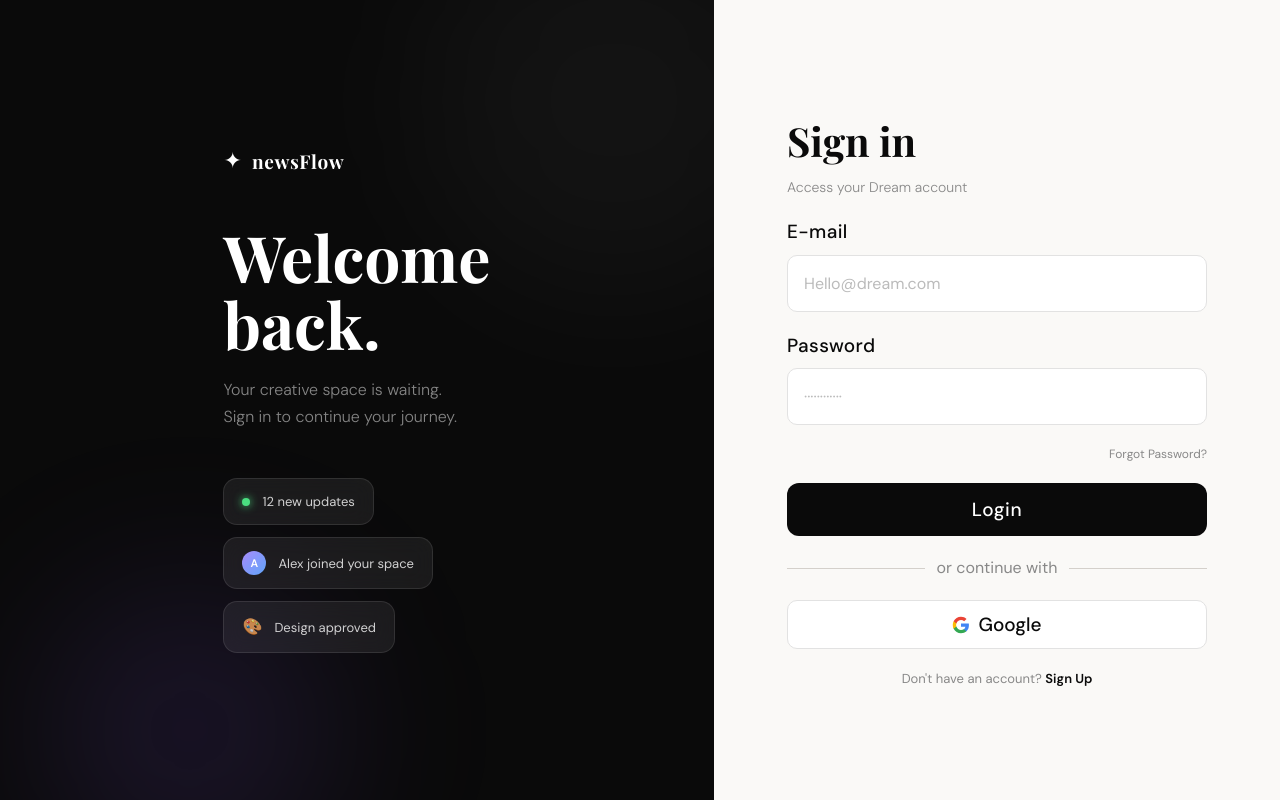
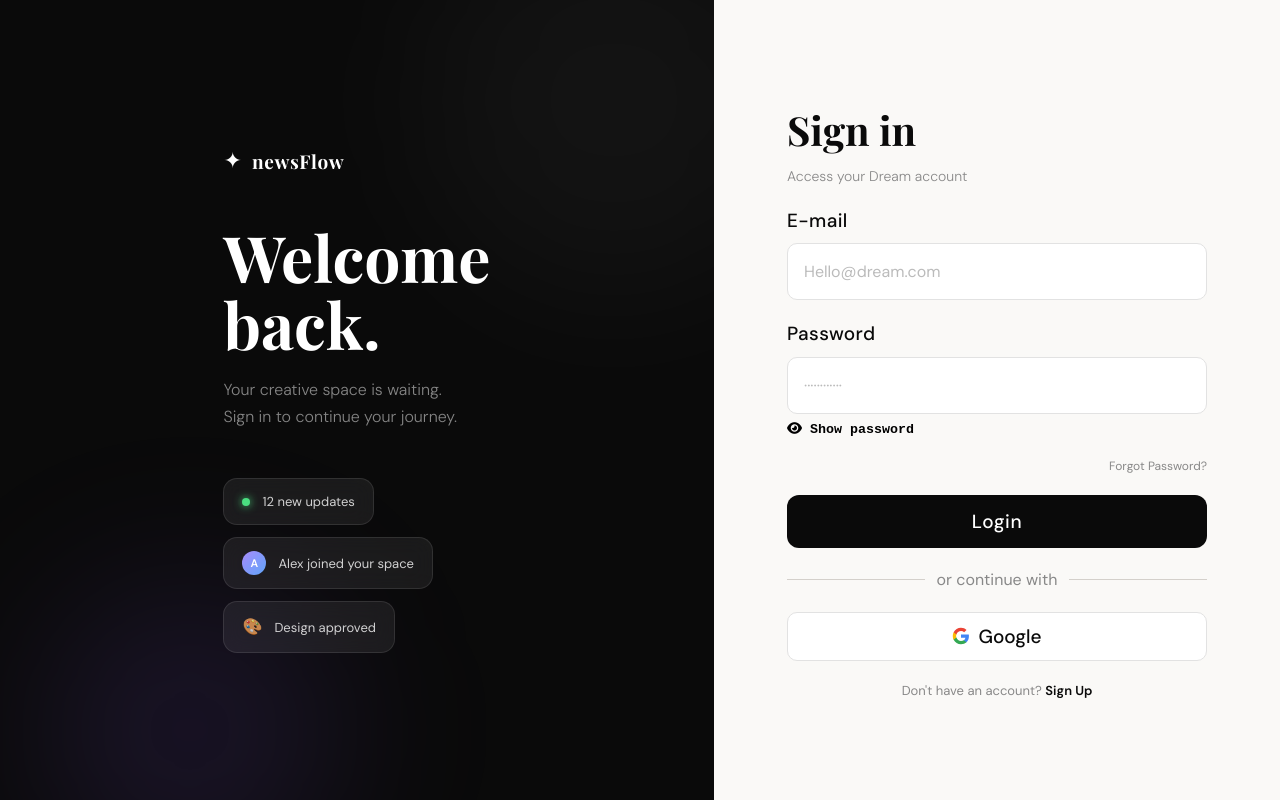
Before and after one commit to Cyril9t/newsFlow, a React (Vite) app: page / in a window 1280 px wide. Built offline with nearby package versions, Linux system fonts and the light colour scheme.

Commit message:
SHOW PASS UPDATE

```diff
--- a/src/App.css
+++ b/src/App.css
@@ -61,6 +61,8 @@ body {
   align-items: center;
   gap: 10px;
 }
+
+
 
 .brand-icon {
   font-size: 22px;
@@ -427,6 +429,14 @@ body {
   border: 1px solid #1a1a1a;
 }
 
+.showPassword {
+  text-align: left;
+  border: none;
+  background: none;
+  font-family: monospace;
+  font-weight: 700;
+}
+
 .avatar-icon {
   margin-top: 18px;
   width: 68px;
--- a/src/Login.jsx
+++ b/src/Login.jsx
@@ -12,7 +12,7 @@ export function LoginPage() {
     const [modaleAlert, setModaleAlert] = useState("");
     const [passwordAlert, setPasswordAlert] = useState("");
     const [buttonLoader, setButtonLoader] = useState(false);
-
+    const [showPassword, setShowPassword] = useState(false);
 
     const navigate = useNavigate("");
 
@@ -80,9 +80,6 @@ export function LoginPage() {
             }
         }
     }
-
-
-
     return (<>
 
 
@@ -155,13 +152,18 @@ export function LoginPage() {
 
                     <div className="input-group">
                         <label>Password</label>
-                        <input type="password" placeholder="············"
+                        <input type={showPassword ? "text " : "password"} placeholder="············"
                             onChange={(e) => {
                                 setPasswords(e.target.value)
                             }}
 
                             required
                         />
+
+                        <button className="showPassword" onClick={() => {
+                            setShowPassword(prev => !prev);
+                        }}> <i class="fas fa-eye"></i> Show password</button>
+
                         <small className="strong">{passwordAlert}</small>
                         <a href="#" className="forgot desktop-forgot" onClick={() => {
                             reset(email);
@@ -233,12 +235,17 @@ export function LoginPage() {
 
                         <div className="phone-field">
                             <label>Password</label>
-                            <input type="password"
-                                placeholder="············"
+
+                            <input type={showPassword ? "text " : "password"} placeholder="············"
+
                                 onChange={(e) => {
-                                    setPassword(e.target.value);
+                                    setPasswords(e.target.value);
                                 }}
                             />
+                            <button className="showPassword" onClick={() => {
+                                setShowPassword(prev => !prev);
+                            }}> <i class="fas fa-eye"></i> Show password</button>
+
                             <small className="strong">{passwordAlert}</small>
                             <a href="#" className="forgot phone-forgot">Forgot Password?</a>
 
--- a/src/Profile.jsx
+++ b/src/Profile.jsx
@@ -51,12 +51,13 @@ export function ProfilePage() {
                                     <path d="M4 20c0-4 3.6-7 8-7s8 3 8 7" />
                                 </svg> */}
                                 <img src="profile.jpg" className="photo" alt="name" />
+
                             </div>
                             <span className="online-badge"></span>
                         </div>
                         <div className="header-info">
-                            <h1 className="profile-fullname">Alexandra Monroe</h1>
-                            <span className="profile-username">@alexmonroe</span>
+                            <h1 className="profile-fullname">newsFlow</h1>
+                            <span className="profile-username">@newsFlowo</span>
                             <span className="profile-role"></span>
                         </div>
                         <div>
@@ -74,7 +75,10 @@ export function ProfilePage() {
 
                             <section className="section">
                                 <h3 className="section-title">About</h3>
-                                <p className="bio-text">Passionate designer crafting meaningful digital experiences. I blend aesthetics with function — turning complex problems into elegant, intuitive interfaces. Currently open to freelance collaborations and full-time opportunities.</p>
+                                <p className="bio-text">NewsFlow is a modern news platform built to deliver real-time updates from around the world fast, simple, and reliable. Designed with user experience in mind, it gives you instant access to trending headlines across categories like technology, business, sports, and entertainment.
+                                    With NewsFlow, users can explore news based on their preferred country, making it easy to stay connected both locally and globally. The platform offers a smooth, responsive interface that ensures seamless browsing on any device.
+                                    Powered by live data, NewsFlow keeps content fresh and up to date, while its scalable architecture allows for future enhancements like personalized feeds, saved articles, and notifications.
+                                    NewsFlow isn’t just a news app—it’s a smarter way to experience the world’s stories.</p>
                             </section>
 
                             <section className="section">
@@ -89,12 +93,12 @@ export function ProfilePage() {
                                     <li>
                                         <span className="d-icon"><svg width="14" height="14" viewBox="0 0 24 24" fill="none" stroke="currentColor" stroke-width="2"><path d="M20 4H4a2 2 0 00-2 2v12a2 2 0 002 2h16a2 2 0 002-2V6a2 2 0 00-2-2z" /><path d="M22 6l-10 7L2 6" /></svg></span>
                                         <span className="d-label">Email</span>
-                                        <span className="d-value">alex@dream.com</span>
+                                        <span className="d-value">newsFlow@update.com</span>
                                     </li>
                                     <li>
                                         <span className="d-icon"><svg width="14" height="14" viewBox="0 0 24 24" fill="none" stroke="currentColor" stroke-width="2"><path d="M12 2a10 10 0 100 20A10 10 0 0012 2z" /><path d="M2 12h20M12 2a15.3 15.3 0 010 20M12 2a15.3 15.3 0 000 20" /></svg></span>
                                         <span className="d-label">Website</span>
-                                        <a href="#" className="d-value d-link">alexmonroe.design</a>
+                                        <a href="#" className="d-value d-link">newsFlow.com</a>
                                     </li>
                                     <li>
                                         <span className="d-icon"><svg width="14" height="14" viewBox="0 0 24 24" fill="none" stroke="currentColor" stroke-width="2"><rect x="3" y="4" width="18" height="18" rx="2" /><path d="M16 2v4M8 2v4M3 10h18" /></svg></span>
@@ -106,11 +110,11 @@ export function ProfilePage() {
                                         <span className="d-label">Language</span>
                                         <span className="d-value">English (US)</span>
                                     </li>
-                                    <li>
+                                    {/* <li>
                                         <span className="d-icon"><svg width="14" height="14" viewBox="0 0 24 24" fill="none" stroke="currentColor" stroke-width="2"><rect x="2" y="7" width="20" height="14" rx="2" /><path d="M16 7V5a2 2 0 00-2-2h-4a2 2 0 00-2 2v2" /></svg></span>
                                         <span className="d-label">Work</span>
                                         <span className="d-value">Freelance · Open to Full-time</span>
-                                    </li>
+                                    </li> */}
                                 </ul>
                             </section>
 
```
Also changed, not shown: public/profile.jpg.
